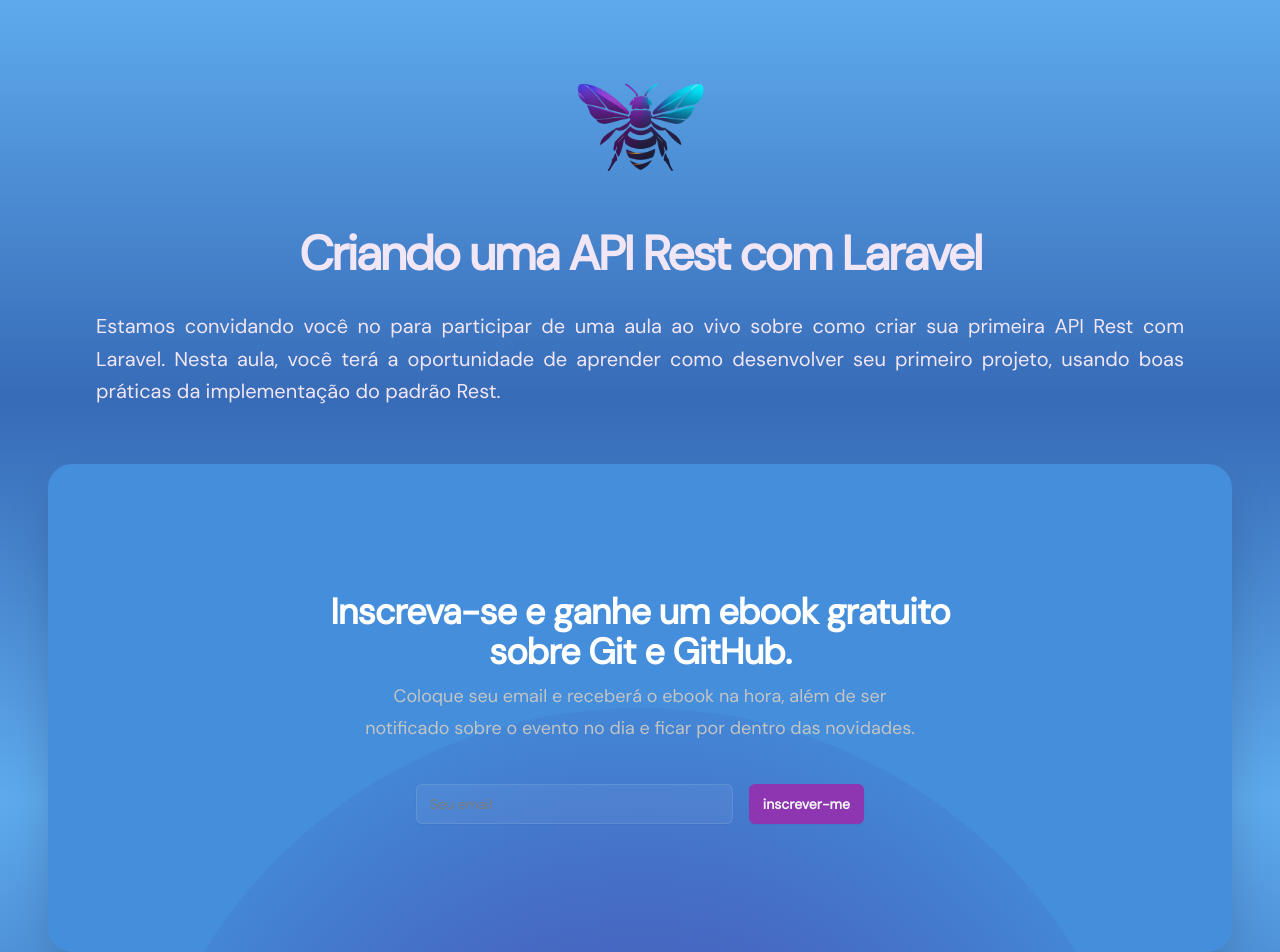
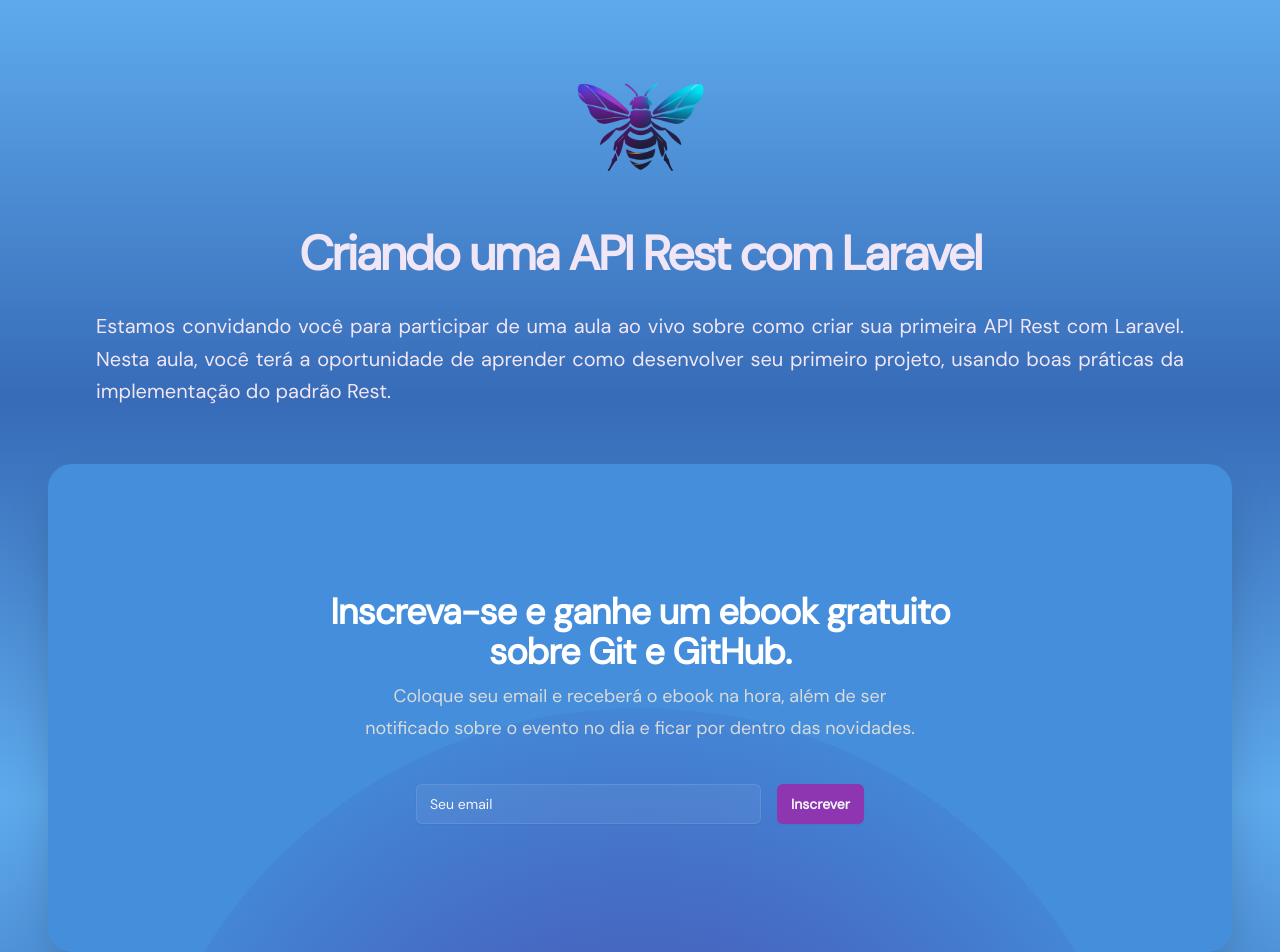
Before and after one commit to z4nder/hive-events-sub, a Nuxt app: page / in a window 1280 px wide. Shown: the top 952 px of the page. Built offline with nearby package versions, Linux system fonts and the light colour scheme.

Commit message:
Fix details

```diff
--- a/components/Info.vue
+++ b/components/Info.vue
@@ -7,8 +7,8 @@
         Criando uma API Rest com Laravel
       </h1>
       <p class="text-justify mb-8 text-xl leading-relaxed lg:text-1xl">
-        Estamos convidando você no para participar de uma aula ao vivo sobre
-        como criar sua primeira API Rest com Laravel. Nesta aula, você terá a
+        Estamos convidando você para participar de uma aula ao vivo sobre como
+        criar sua primeira API Rest com Laravel. Nesta aula, você terá a
         oportunidade de aprender como desenvolver seu primeiro projeto, usando
         boas práticas da implementação do padrão Rest.
       </p>
--- a/components/PostSub.vue
+++ b/components/PostSub.vue
@@ -5,7 +5,7 @@
     <div class="mx-auto max-w-7xl px-6 lg:px-8">
       <div class="mx-auto max-w-2xl lg:mx-0">
         <h2 class="text-3xl font-bold tracking-tight text-white sm:text-4xl">
-          Inscrito com sucesso
+          🎉 Inscrito com sucesso
         </h2>
         <p class="mt-6 text-lg leading-8 text-gray-100">
           Obrigado por se inscrever. Agora, fique atento às seguintes
@@ -41,6 +41,7 @@
                 <a
                   :href="feature.href"
                   class="text-sm font-semibold leading-6 text-secondary-900"
+                  target="_blank"
                   >{{ feature.link }} <span aria-hidden="true">→</span></a
                 >
               </p>
--- a/components/Sub.vue
+++ b/components/Sub.vue
@@ -24,7 +24,7 @@
           Inscreva-se e ganhe um ebook gratuito sobre Git e GitHub.
         </h2>
         <p
-          class="mx-auto mt-2 max-w-xl text-center text-lg leading-8 text-gray-300"
+          class="mx-auto mt-2 max-w-xl text-center text-lg leading-8 text-gray-200"
         >
           Coloque seu email e receberá o ebook na hora, além de ser notificado
           sobre o evento no dia e ficar por dentro das novidades.
@@ -41,14 +41,14 @@
             autocomplete="email"
             required=""
             v-model="subscribe.form.email"
-            class="min-w-0 flex-auto rounded-md border-0 bg-white/5 px-3.5 py-2 text-white shadow-sm ring-1 ring-inset ring-white/10 focus:ring-2 focus:ring-inset focus:ring-white sm:text-sm sm:leading-6"
+            class="placeholder-gray-50 min-w-0 flex-auto rounded-md border-0 bg-white/5 px-3.5 py-2 text-white shadow-sm ring-1 ring-inset ring-white/10 focus:ring-2 focus:ring-inset focus:ring-white sm:text-sm sm:leading-6"
             placeholder="Seu email"
           />
           <button
             type="submit"
             class="flex-none rounded-md bg-primary-500 px-3.5 py-2.5 text-sm font-semibold text-gray-50 shadow-sm hover:bg-primary-400 focus-visible:outline focus-visible:outline-2 focus-visible:outline-offset-2 focus-visible:outline-white"
           >
-            inscrever-me
+            Inscrever
           </button>
         </form>
         <svg
```
